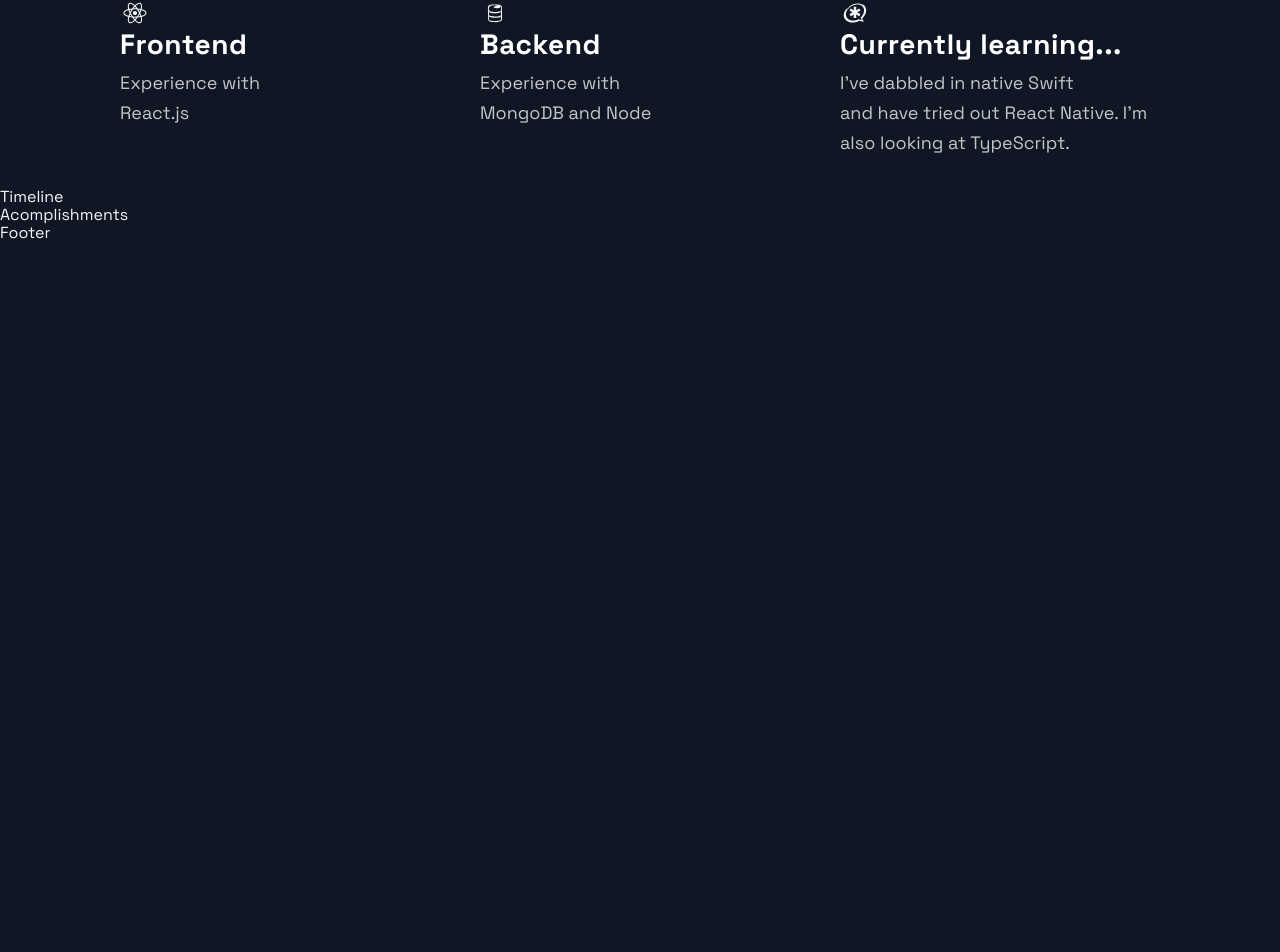
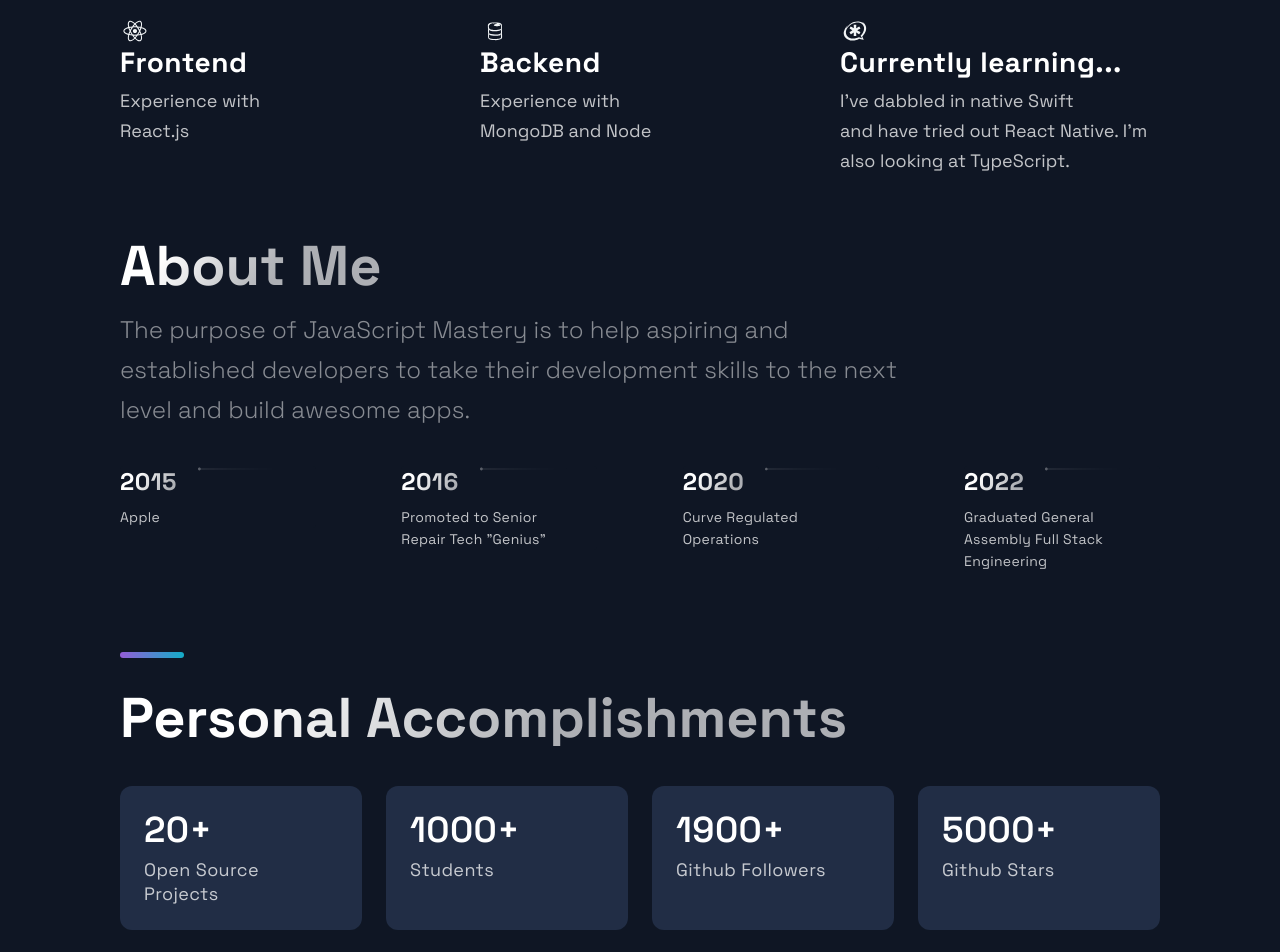
Before and after one commit to TomCRiley/portfolio, a Next.js app: page / in a window 1280 px wide. Shown: the part 2681-3633 px from the top of the page. Before the commit the page ends 2924 px from the top, so only its background shows below. Built offline with nearby package versions, Linux system fonts and the light colour scheme.

Commit message:
added acomplishments section

```diff
--- a/src/components/Acomplishments/Acomplishments.js
+++ b/src/components/Acomplishments/Acomplishments.js
@@ -1,19 +1,26 @@
 import React from 'react';
 
-import { Section, SectionDivider, SectionTitle } from '../../styles/GlobalComponents';
+import {
+  Section,
+  SectionDivider,
+  SectionTitle,
+} from '../../styles/GlobalComponents';
 import { Box, Boxes, BoxNum, BoxText } from './AcomplishmentsStyles';
 
-const data = [
-  { number: 20, text: 'Open Source Projects'},
-  { number: 1000, text: 'Students', },
-  { number: 1900, text: 'Github Followers', },
-  { number: 5000, text: 'Github Stars', }
-];
+import { AcomplishmentsData } from '../../constants/constants';
 
 const Acomplishments = () => (
-  <div>
-    Acomplishments
-  </div>
+  <Section>
+    <SectionTitle>Personal Accomplishments</SectionTitle>
+    <Boxes>
+      {AcomplishmentsData.map((card, index) => (
+        <Box key={index}>
+          <BoxNum>{card.number}+</BoxNum>
+          <BoxText>{card.text}</BoxText>
+        </Box>
+      ))}
+    </Boxes>
+  </Section>
 );
 
 export default Acomplishments;
--- a/src/components/Technologies/Technologies.js
+++ b/src/components/Technologies/Technologies.js
@@ -17,6 +17,7 @@
 const Technologies = () => (
   <Section id='tech'>
     <SectionDivider />
+    <br />
     <SectionTitle>Tech Stack</SectionTitle>
     <SectionText>I've worked with a range of tech so far,</SectionText>
     <List>
--- a/src/components/TimeLine/TimeLine.js
+++ b/src/components/TimeLine/TimeLine.js
@@ -1,51 +1,145 @@
 import React, { useState, useRef, useEffect } from 'react';
 
-import { CarouselButton, CarouselButtonDot, CarouselButtons, CarouselContainer, CarouselItem, CarouselItemImg, CarouselItemText, CarouselItemTitle, CarouselMobileScrollNode } from './TimeLineStyles';
-import { Section, SectionDivider, SectionText, SectionTitle } from '../../styles/GlobalComponents';
+import {
+  CarouselButton,
+  CarouselButtonDot,
+  CarouselButtons,
+  CarouselContainer,
+  CarouselItem,
+  CarouselItemImg,
+  CarouselItemText,
+  CarouselItemTitle,
+  CarouselMobileScrollNode,
+} from './TimeLineStyles';
+import {
+  Section,
+  SectionDivider,
+  SectionText,
+  SectionTitle,
+} from '../../styles/GlobalComponents';
 import { TimeLineData } from '../../constants/constants';
 
 const TOTAL_CAROUSEL_COUNT = TimeLineData.length;
 
 const Timeline = () => {
-  // const [activeItem, setActiveItem] = useState(0);
-  // const carouselRef = useRef();
+  const [activeItem, setActiveItem] = useState(0);
+  const carouselRef = useRef();
 
-  // const scroll = (node, left) => {
-  //   return node.scrollTo({ left, behavior: 'smooth' });
-  // }
+  const scroll = (node, left) => {
+    return node.scrollTo({ left, behavior: 'smooth' });
+  };
 
-  // const handleClick = (e, i) => {
-  //   e.preventDefault();
+  const handleClick = (e, i) => {
+    e.preventDefault();
 
-  //   if (carouselRef.current) {
-  //     const scrollLeft = Math.floor(carouselRef.current.scrollWidth * 0.7 * (i / TimeLineData.length));
+    if (carouselRef.current) {
+      const scrollLeft = Math.floor(
+        carouselRef.current.scrollWidth * 0.7 * (i / TimeLineData.length)
+      );
 
-  //     scroll(carouselRef.current, scrollLeft);
-  //   }
-  // }
+      scroll(carouselRef.current, scrollLeft);
+    }
+  };
 
-  // const handleScroll = () => {
-  //   if (carouselRef.current) {
-  //     const index = Math.round((carouselRef.current.scrollLeft / (carouselRef.current.scrollWidth * 0.7)) * TimeLineData.length);
+  const handleScroll = () => {
+    if (carouselRef.current) {
+      const index = Math.round(
+        (carouselRef.current.scrollLeft /
+          (carouselRef.current.scrollWidth * 0.7)) *
+          TimeLineData.length
+      );
 
-  //     setActiveItem(index);
-  //   }
-  // }
+      setActiveItem(index);
+    }
+  };
 
-  // // snap back to beginning of scroll when window is resized
-  // // avoids a bug where content is covered up if coming from smaller screen
-  // useEffect(() => {
-  //   const handleResize = () => {
-  //     scroll(carouselRef.current, 0);
-  //   }
+  // snap back to beginning of scroll when window is resized
+  // avoids a bug where content is covered up if coming from smaller screen
+  useEffect(() => {
+    const handleResize = () => {
+      scroll(carouselRef.current, 0);
+    };
 
-  //   window.addEventListener('resize', handleResize);
-  // }, []);
+    window.addEventListener('resize', handleResize);
+  }, []);
 
   return (
-    <div>
-      Timeline
-    </div>
+    <Section id='about'>
+      <SectionTitle>About Me</SectionTitle>
+      <SectionText>
+        The purpose of JavaScript Mastery is to help aspiring and established
+        developers to take their development skills to the next level and build
+        awesome apps.
+      </SectionText>
+      <CarouselContainer ref={carouselRef} onScroll={handleScroll}>
+        <>
+          {TimeLineData.map((item, index) => (
+            <CarouselMobileScrollNode
+              key={index}
+              final={index === TOTAL_CAROUSEL_COUNT - 1}
+            >
+              <CarouselItem
+                index={index}
+                id={`carousel__item-${index}`}
+                active={activeItem}
+                onClick={(e) => handleClick(e, index)}
+              >
+                <CarouselItemTitle>
+                  {item.year}
+                  <CarouselItemImg
+                    width='208'
+                    height='6'
+                    viewBox='0 0 208 6'
+                    fill='none'
+                    xmlns='http://www.w3.org/2000/svg'
+                  >
+                    <path
+                      fill-rule='evenodd'
+                      clip-rule='evenodd'
+                      d='M2.5 5.5C3.88071 5.5 5 4.38071 5 3V3.5L208 3.50002V2.50002L5 2.5V3C5 1.61929 3.88071 0.5 2.5 0.5C1.11929 0.5 0 1.61929 0 3C0 4.38071 1.11929 5.5 2.5 5.5Z'
+                      fill='url(#paint0_linear)'
+                      fill-opacity='0.33'
+                    />
+                    <defs>
+                      <linearGradient
+                        id='paint0_linear'
+                        x1='-4.30412e-10'
+                        y1='0.5'
+                        x2='208'
+                        y2='0.500295'
+                        gradientUnits='userSpaceOnUse'
+                      >
+                        <stop stop-color='white' />
+                        <stop
+                          offset='0.79478'
+                          stop-color='white'
+                          stop-opacity='0'
+                        />
+                      </linearGradient>
+                    </defs>
+                  </CarouselItemImg>
+                </CarouselItemTitle>
+                <CarouselItemText>{item.text}</CarouselItemText>
+              </CarouselItem>
+            </CarouselMobileScrollNode>
+          ))}
+        </>
+      </CarouselContainer>
+      <CarouselButtons>
+        {TimeLineData.map((item, index) => (
+          <CarouselButton
+            key={index}
+            index={index}
+            active={activeItem}
+            onClick={(e) => handleClick(e, index)}
+            type='button'
+          >
+            <CarouselButtonDot active={activeItem} />
+          </CarouselButton>
+        ))}
+      </CarouselButtons>
+      <SectionDivider />
+    </Section>
   );
 };
 
--- a/src/constants/constants.js
+++ b/src/constants/constants.js
@@ -42,9 +42,15 @@
 ];
 
 export const TimeLineData = [
-  { year: 2017, text: 'Started my journey' },
-  { year: 2018, text: 'Worked as a freelance developer' },
-  { year: 2019, text: 'Founded JavaScript Mastery' },
-  { year: 2020, text: 'Shared my projects with the world' },
-  { year: 2021, text: 'Started my own platform' },
+  { year: 2015, text: 'Apple' },
+  { year: 2016, text: 'Promoted to Senior Repair Tech "Genius"' },
+  { year: 2020, text: 'Curve Regulated Operations' },
+  { year: 2022, text: 'Graduated General Assembly Full Stack Engineering' },
 ];
+
+export const AcomplishmentsData = [
+  { number: 20, text: 'Open Source Projects' },
+  { number: 1000, text: 'Students' },
+  { number: 1900, text: 'Github Followers' },
+  { number: 5000, text: 'Github Stars' },
+];
```
